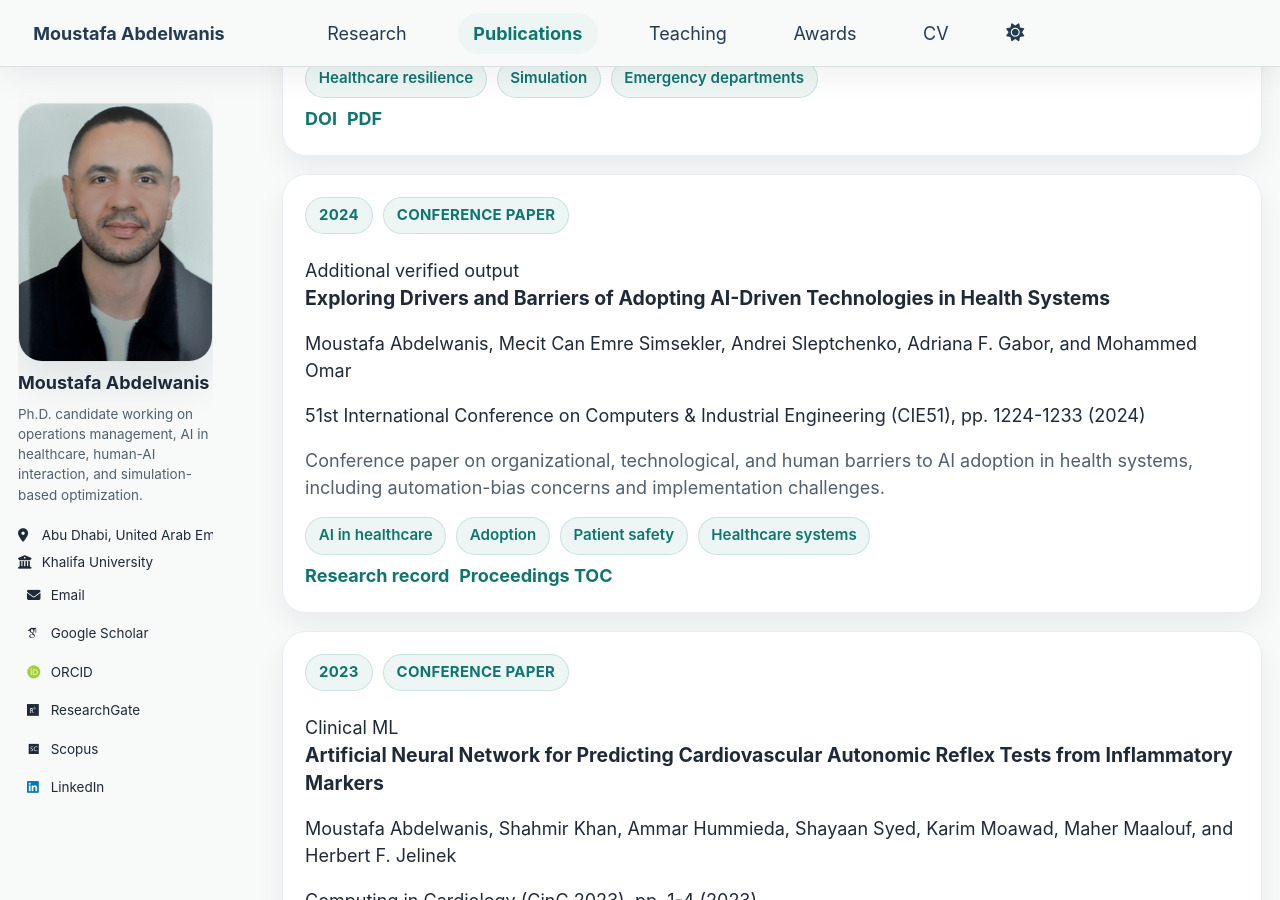
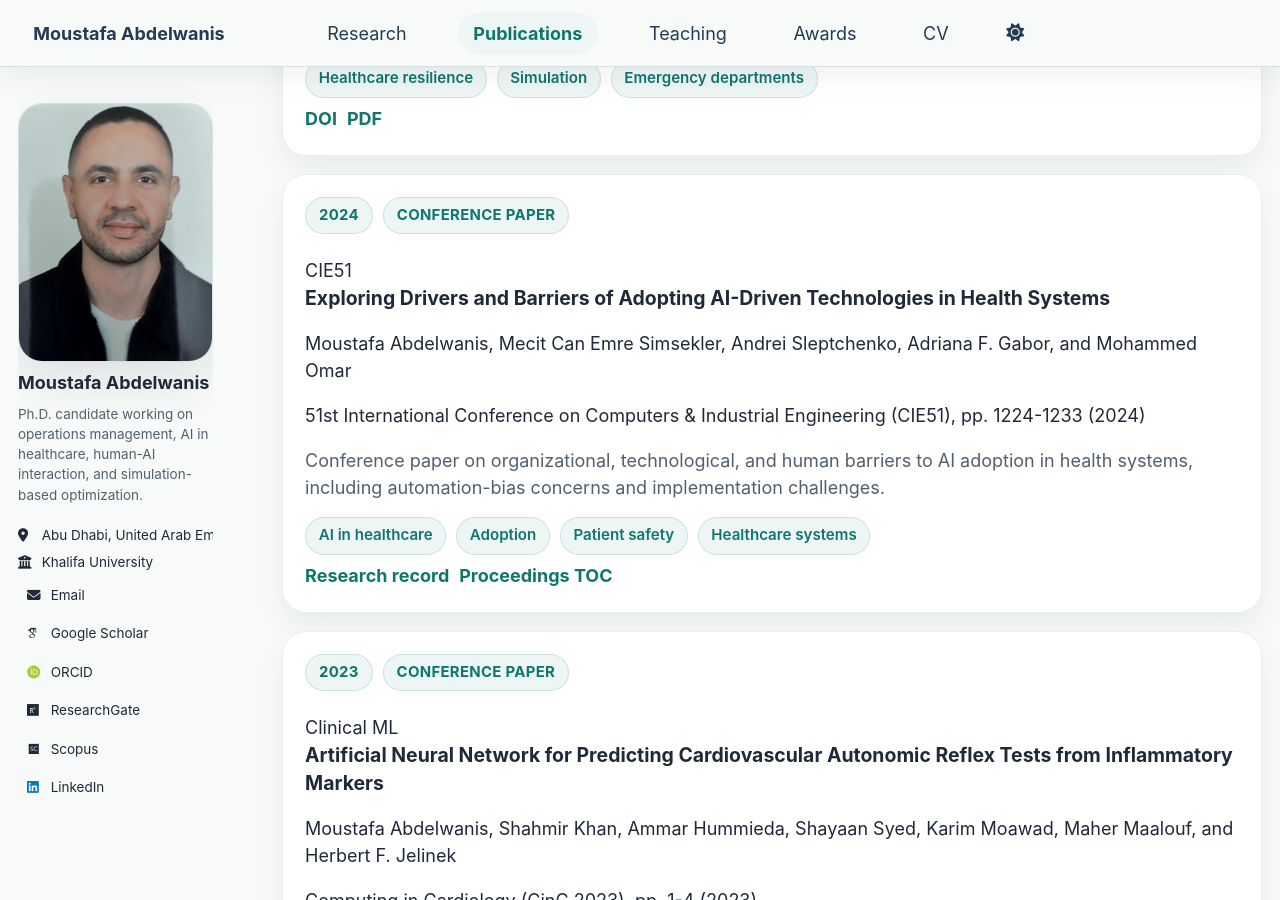
Before and after one commit to abdelwanismoustafa/abdelwanismoustafa.github.io, a Jekyll site: the page built from _pages/publications.md, in a window 1280 px wide and 900 px high, scrolled down 5271 px. Built offline with Jekyll 4.4.1, drawn with Linux system fonts in a browser that asks for light colours; some web fonts are replaced; a script bundle is joined from its source files by our own code; library files that are not in the unit come from our copies.

Commit message:
Update highlight in publications.yml

```diff
--- a/_data/publications.yml
+++ b/_data/publications.yml
@@ -262,7 +262,7 @@ outputs:
     Omar
   description: Conference paper on organizational, technological, and human barriers to AI adoption in
     health systems, including automation-bias concerns and implementation challenges.
-  highlight: Additional verified output
+  highlight: CIE51
   theme_slugs:
   - ai-healthcare
   - human-ai
```
